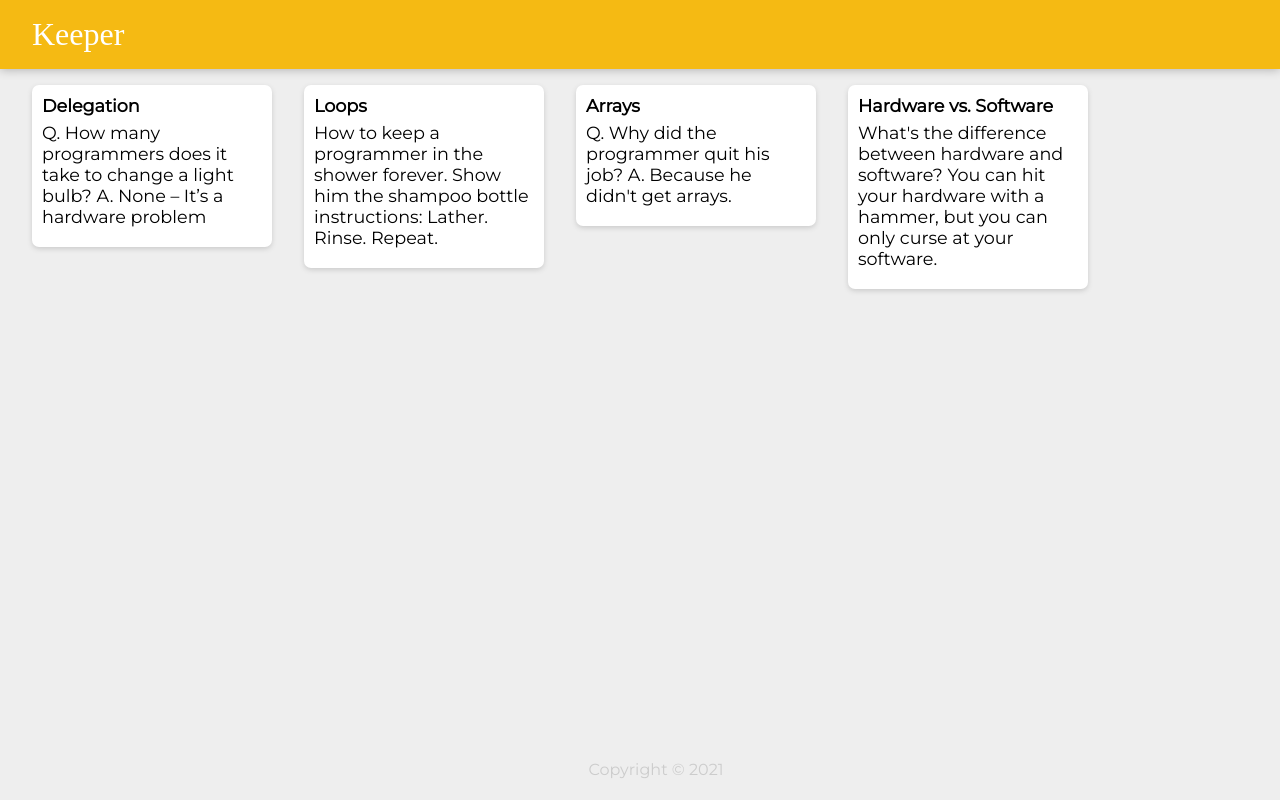
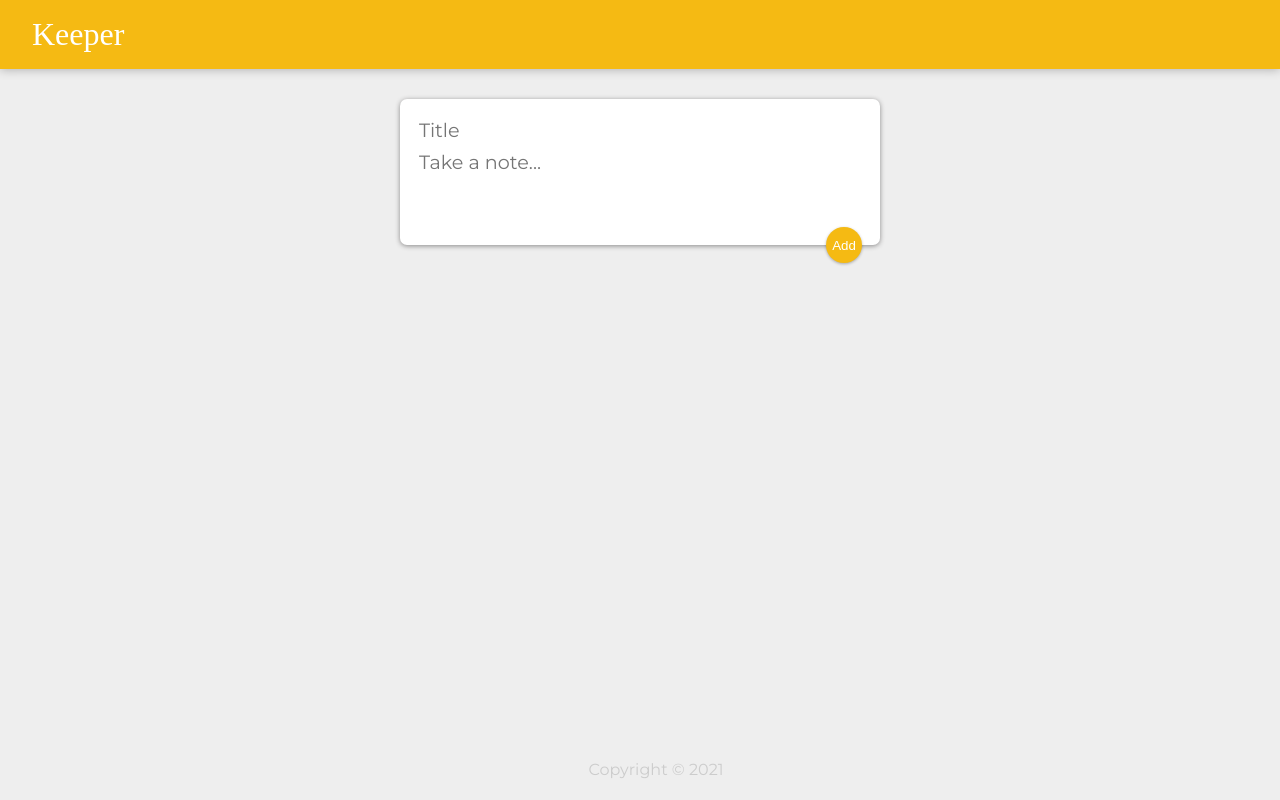
Before and after one commit to azazel-oss/keeper-app, a React (Create React App) app: page / in a window 1280 px wide. Built offline with nearby package versions, Linux system fonts and the light colour scheme; a web font is replaced by a local one.

Commit message:
Complete stage 3 for the keeper app

```diff
--- a/public/styles.css
+++ b/public/styles.css
@@ -54,3 +54,49 @@
   white-space: pre-wrap;
   word-wrap: break-word;
 }
+
+.note button {
+  position: relative;
+  float: right;
+  margin-right: 10px;
+  color: #f5ba13;
+  border: none;
+  width: 36px;
+  height: 36px;
+  cursor: pointer;
+  outline: none;
+}
+
+form {
+  position: relative;
+  width: 480px;
+  margin: 30px auto 20px auto;
+  background: #fff;
+  padding: 15px;
+  border-radius: 7px;
+  box-shadow: 0 1px 5px rgb(138, 137, 137);
+}
+form input,
+form textarea {
+  width: 100%;
+  border: none;
+  padding: 4px;
+  outline: none;
+  font-size: 1.2em;
+  font-family: inherit;
+  resize: none;
+}
+form button {
+  position: absolute;
+  right: 18px;
+  bottom: -18px;
+  background: #f5ba13;
+  color: #fff;
+  border: none;
+  border-radius: 50%;
+  width: 36px;
+  height: 36px;
+  box-shadow: 0 1px 3px rgba(0, 0, 0, 0.3);
+  cursor: pointer;
+  outline: none;
+}
--- a/src/components/App.jsx
+++ b/src/components/App.jsx
@@ -1,16 +1,44 @@
-import React from 'react';
-import Header from './Header';
-import Footer from './Footer';
-import Note from './Note';
-import notes from '../notes';
-
+import React, { useState } from "react";
+import Header from "./Header";
+import Footer from "./Footer";
+import Note from "./Note";
+import CreateArea from "./CreateArea";
 
 function App() {
-    return <div><Header /> {notes.map(currentNote => <Note
-        key={currentNote.key}
-        title={currentNote.title}
-        content={currentNote.content}
-    />)} <Footer /></div>;
+  const [postList, setPostList] = useState([]);
+
+  function addItem(note) {
+    setPostList((prevValue) => {
+      return [...prevValue, note];
+    });
+  }
+
+  function deleteItem(id) {
+    setPostList((prevValue) => {
+      return prevValue.filter((post, index) => {
+        return index !== id;
+      });
+    });
+  }
+
+  return (
+    <div>
+      <Header />
+      <CreateArea onAction={addItem} />
+      {postList.map((post, index) => {
+        return (
+          <Note
+            onAction={deleteItem}
+            key={index}
+            id={index}
+            title={post.title}
+            content={post.content}
+          />
+        );
+      })}
+      <Footer />
+    </div>
+  );
 }
 
 export default App;
--- /dev/null
+++ b/src/components/CreateArea.jsx
@@ -0,0 +1,44 @@
+import React, { useState } from "react";
+
+function CreateArea(props) {
+  const [post, setPost] = useState({ title: "", content: "" });
+  function handleChange(event) {
+    setPost(function (prevValue) {
+      const { name, value } = event.target;
+      return {
+        ...prevValue,
+        [name]: value,
+      };
+    });
+  }
+  return (
+    <div>
+      <form>
+        <input
+          onChange={handleChange}
+          name="title"
+          placeholder="Title"
+          value={post.title}
+        />
+        <textarea
+          onChange={handleChange}
+          name="content"
+          placeholder="Take a note..."
+          rows="3"
+          value={post.content}
+        />
+        <button
+          onClick={(event) => {
+            props.onAction(post);
+            setPost({ title: "", content: "" });
+            event.preventDefault();
+          }}
+        >
+          Add
+        </button>
+      </form>
+    </div>
+  );
+}
+
+export default CreateArea;
--- a/src/components/Note.jsx
+++ b/src/components/Note.jsx
@@ -1,8 +1,19 @@
-import React from 'react';
+import React from "react";
 
 function Note(props) {
-    return <div className="note"><h1>{props.title}</h1>
-        <p>{props.content}</p></div>;
+  return (
+    <div className="note">
+      <h1>{props.title}</h1>
+      <p>{props.content}</p>
+      <button
+        onClick={() => {
+          props.onAction(props.id);
+        }}
+      >
+        DELETE
+      </button>
+    </div>
+  );
 }
 
 export default Note;
--- a/src/notes.js
+++ b/src/notes.js
@@ -3,26 +3,26 @@ const notes = [
     key: 1,
     title: "Delegation",
     content:
-        "Q. How many programmers does it take to change a light bulb? A. None – It’s a hardware problem"
+      "Q. How many programmers does it take to change a light bulb? A. None – It’s a hardware problem",
   },
   {
     key: 2,
     title: "Loops",
     content:
-        "How to keep a programmer in the shower forever. Show him the shampoo bottle instructions: Lather. Rinse. Repeat."
+      "How to keep a programmer in the shower forever. Show him the shampoo bottle instructions: Lather. Rinse. Repeat.",
   },
   {
     key: 3,
     title: "Arrays",
     content:
-        "Q. Why did the programmer quit his job? A. Because he didn't get arrays."
+      "Q. Why did the programmer quit his job? A. Because he didn't get arrays.",
   },
   {
     key: 4,
     title: "Hardware vs. Software",
     content:
-        "What's the difference between hardware and software? You can hit your hardware with a hammer, but you can only curse at your software."
-    }
+      "What's the difference between hardware and software? You can hit your hardware with a hammer, but you can only curse at your software.",
+  },
 ];
 
 export default notes;
```
Also changed, not shown: src/components/Footer.jsx (+8 -6 lines), src/components/Header.jsx (+6 -2 lines), src/index.js (+4 -5 lines). Lines whose indentation alone changed are shown as unchanged.
